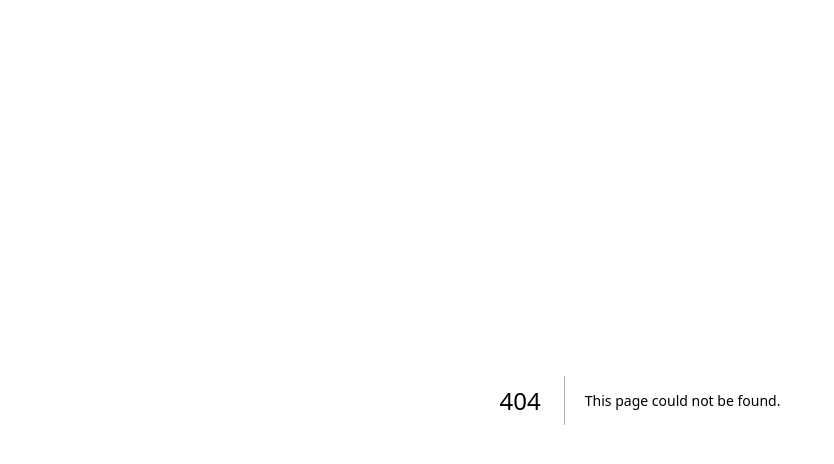
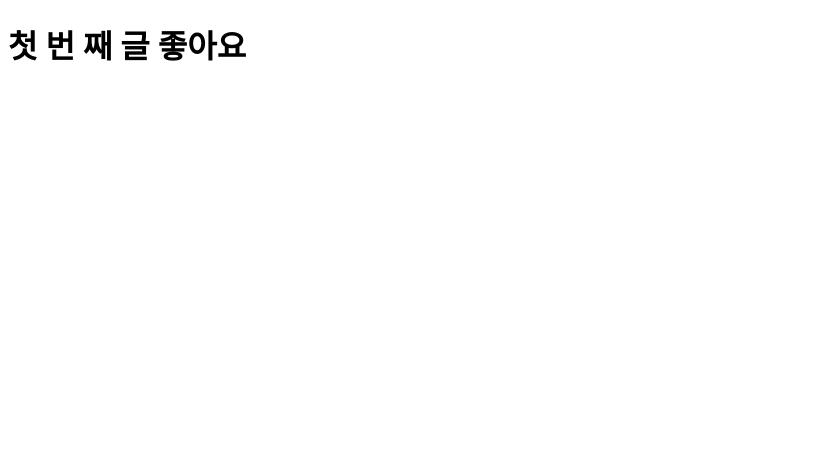
Before and after one commit to luke7231/lukes-wow-blog, a Next.js app: page /posts/first-post in a window 1280 px wide. Before the commit this address had no page. Shown: the top 464 px of the page, without its empty margins (0-834 px from the left). Built offline with nearby package versions, Linux system fonts and the light colour scheme.

Commit message:
feat: first post 페이지 생성 (link <-> a 태그 차이 파악)

```diff
--- /dev/null
+++ b/pages/posts/first-post.js
@@ -0,0 +1,3 @@
+export default function FirstPost() {
+  return <h1>첫 번 째 글 좋아요</h1>;
+}
```
